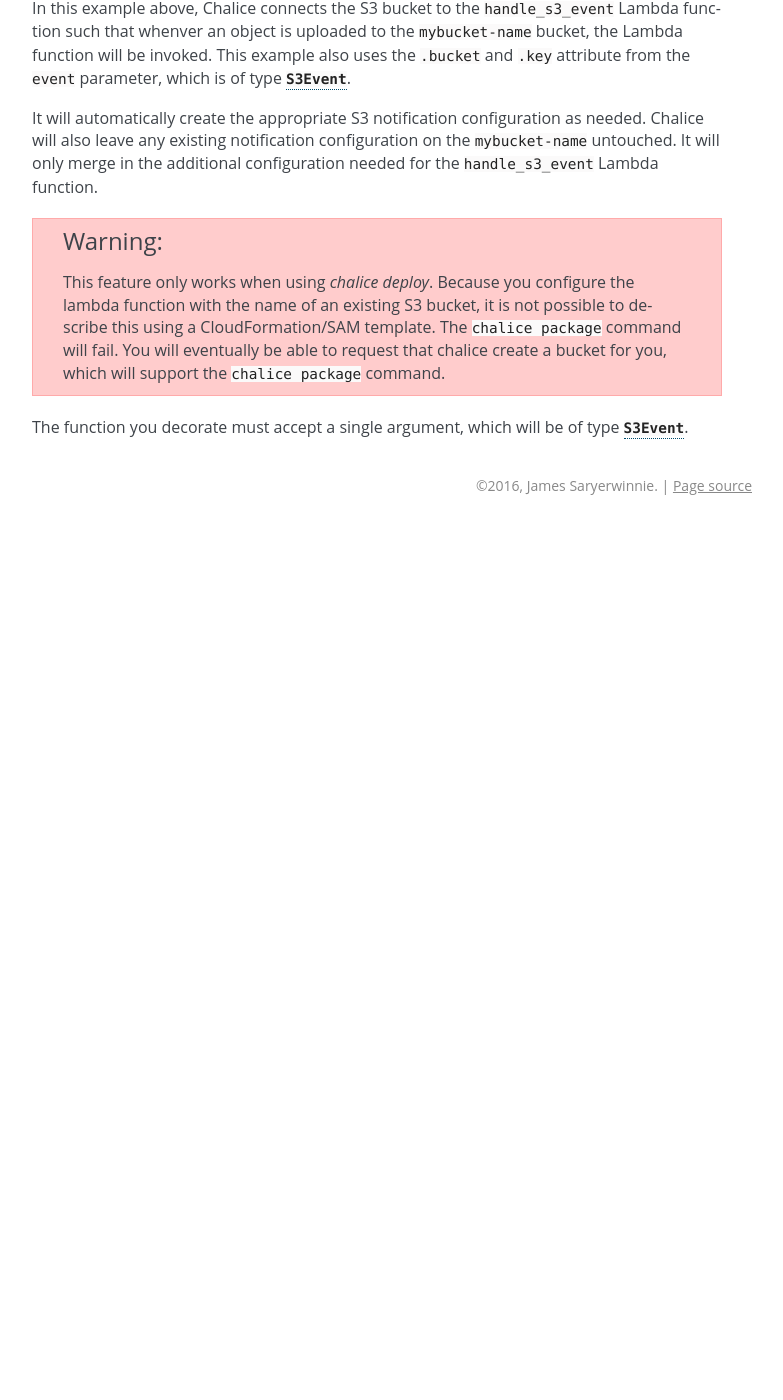
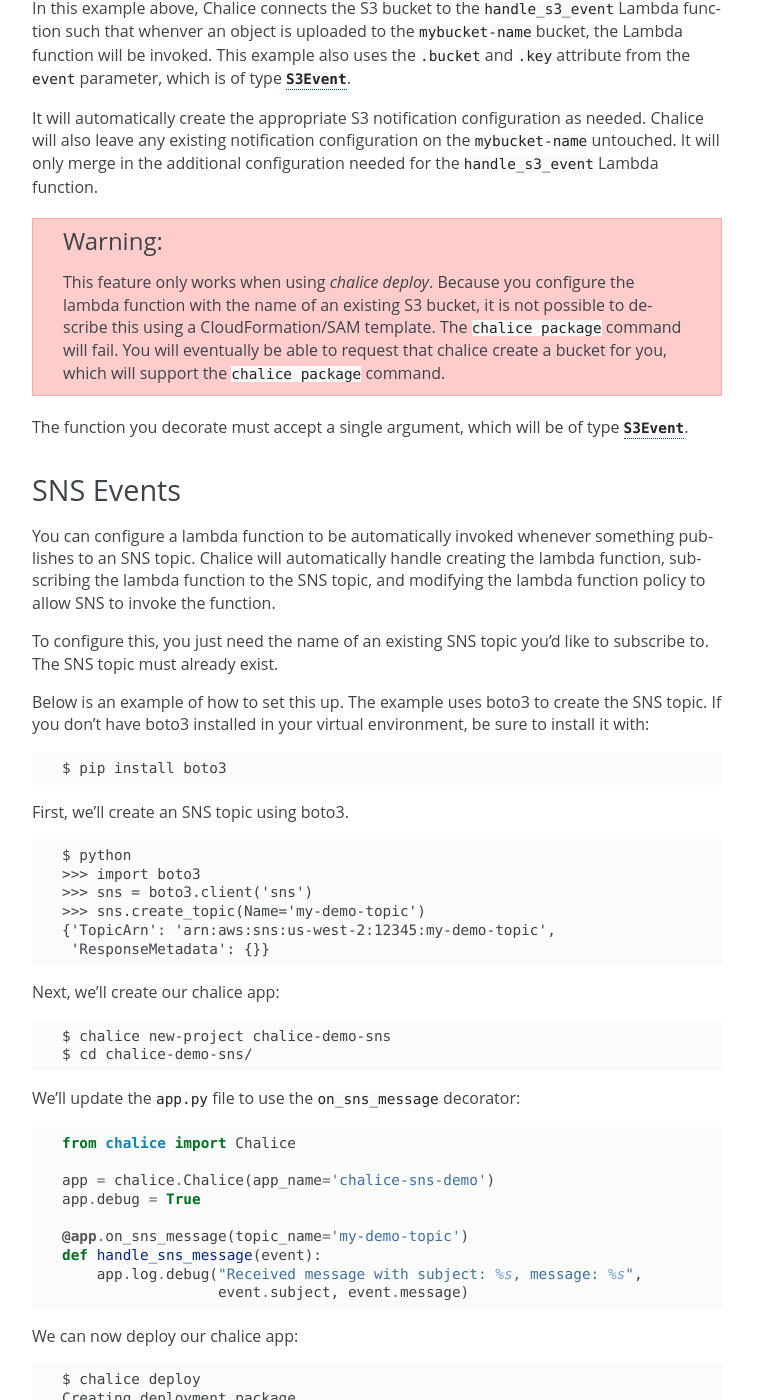
Before and after one commit to aws/chalice, a Sphinx documentation site: the page built from docs/source/topics/events.rst, in a window 1280 px wide and 1400 px high, scrolled down 1605 px. Shown: the whole window, without its empty margins (398-1181 px from the left). Built offline with Sphinx 7.4.7, drawn with Linux system fonts in a browser that asks for light colours; pages that are not in the unit, such as notebooks, are missing from menus; before the commit the page ends 2130 px from its top, so only the background shows below that; some of the changed text lies outside the part shown.

Commit message:
Add docs for SNS events

```diff
--- a/docs/source/topics/events.rst
+++ b/docs/source/topics/events.rst
@@ -122,4 +122,91 @@
 The function you decorate must accept a single argument,
 which will be of type :class:`S3Event`.
 
+.. _sns-events:
+
+SNS Events
+==========
+
+You can configure a lambda function to be automatically invoked whenever
+something publishes to an SNS topic.  Chalice will automatically handle
+creating the lambda function, subscribing the lambda function to the
+SNS topic, and modifying the lambda function policy to allow SNS to invoke
+the function.
+
+To configure this, you just need the name of an existing SNS topic you'd
+like to subscribe to.  The SNS topic must already exist.
+
+Below is an example of how to set this up.  The example uses boto3 to
+create the SNS topic.  If you don't have boto3 installed in your virtual
+environment, be sure to install it with::
+
+    $ pip install boto3
+
+First, we'll create an SNS topic using boto3.
+
+::
+
+    $ python
+    >>> import boto3
+    >>> sns = boto3.client('sns')
+    >>> sns.create_topic(Name='my-demo-topic')
+    {'TopicArn': 'arn:aws:sns:us-west-2:12345:my-demo-topic',
+     'ResponseMetadata': {}}
+
+Next, we'll create our chalice app::
+
+    $ chalice new-project chalice-demo-sns
+    $ cd chalice-demo-sns/
+
+We'll update the ``app.py`` file to use the ``on_sns_message`` decorator:
+
+.. code-block:: python
+
+    from chalice import Chalice
+
+    app = chalice.Chalice(app_name='chalice-sns-demo')
+    app.debug = True
+
+    @app.on_sns_message(topic_name='my-demo-topic')
+    def handle_sns_message(event):
+        app.log.debug("Received message with subject: %s, message: %s",
+                      event.subject, event.message)
+
+We can now deploy our chalice app::
+
+    $ chalice deploy
+    Creating deployment package.
+    Creating IAM role: chalice-demo-sns-dev
+    Creating lambda function: chalice-demo-sns-dev-handle_sns_message
+    Subscribing chalice-demo-sns-dev-handle_sns_message to SNS topic my-demo-topic
+    Resources deployed:
+      - Lambda ARN: arn:aws:lambda:us-west-2:123:function:...
+
+And now we can test our app by publishing a few SNS message to our topic.
+We'll do this using boto3.  In the example below, we're using ``list_topics()``
+to find the ARN associated with our topic name before calling the ``publish()``
+method.
+
+::
+
+    $ python
+    >>> import boto3
+    >>> sns = boto3.client('sns')
+    >>> topic_arn = [t['TopicArn'] for t in sns.list_topics()['Topics']
+    ...              if t['TopicArn'].endswith(':my-demo-topic')][0]
+    >>> sns.publish(Message='TestMessage1', Subject='TestSubject1',
+    ...             TopicArn=topic_arn)
+    {'MessageId': '12345', 'ResponseMetadata': {}}
+    >>> sns.publish(Message='TestMessage2', Subject='TestSubject2',
+    ...             TopicArn=topic_arn)
+    {'MessageId': '54321', 'ResponseMetadata': {}}
+
+To verify our function was called correctly, we can use the ``chalice logs``
+command::
+
+    $ chalice logs -n handle_sns_message
+    2018-06-28 17:49:30.513000 547e0f chalice-demo-sns - DEBUG - Received message with subject: TestSubject1, message: TestMessage1
+    2018-06-28 17:49:40.391000 547e0f chalice-demo-sns - DEBUG - Received message with subject: TestSubject2, message: TestMessage2
+
+
 .. _event notifications: https://docs.aws.amazon.com/AmazonS3/latest/dev/NotificationHowTo.html
```
Also changed, not shown: docs/source/api.rst (+61 -0 lines).
